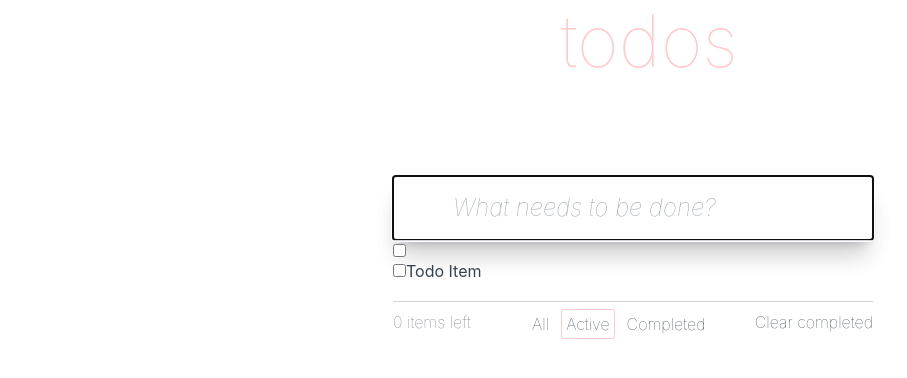
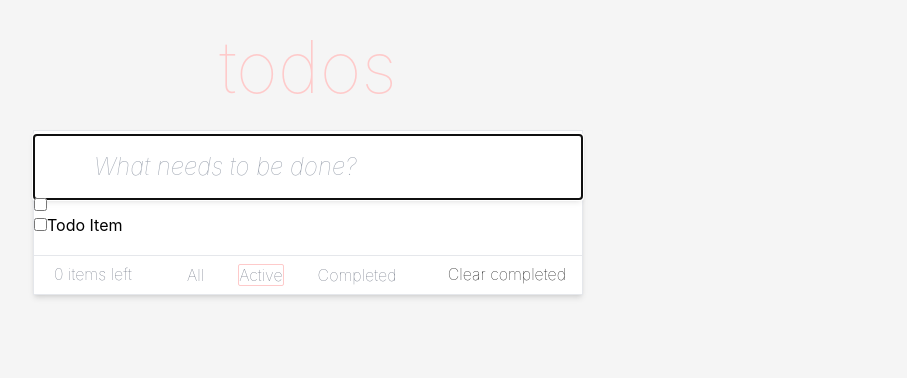
Before and after one commit to spolice0324/Todo-project, a React (Create React App) app in the folder todo/: page /#/active in a window 1280 px wide. Shown: the top 378 px of the page, without its empty margins (7-914 px from the left). Built offline with nearby package versions, Linux system fonts and the light colour scheme.

Commit message:
style : main 부분 제외 스타일링 마무리

```diff
--- a/todo/src/components/ToDoApp.js
+++ b/todo/src/components/ToDoApp.js
@@ -4,7 +4,7 @@ import ToDoHeader from "./ToDoHeader";
 
 function ToDoApp() {
   return (
-    <section className="todo-app bg-#fff my-40 mx-130 relative text-base leading-5 text-gray-700 min-w-min max-w-lg mx-auto p-4">
+    <section className="todo-app relative my-[130px] mx-[40px] bg-white text-base leading-5 min-w-[230px] max-w-[550px] shadow-md border-solid border  ">
       <ToDoHeader />
       <ToDoMain />
       <ToDoFooter />
--- a/todo/src/components/ToDoFooter.js
+++ b/todo/src/components/ToDoFooter.js
@@ -1,17 +1,18 @@
 import { NavLink } from "react-router-dom";
 
 export default function ToDoFooter() {
-  const unSelectedStyle = " inline-block pl-3 rounded-sm ";
-  const selectedStyle = "   rounded-sm border border-solid border-red-200 p-1 ";
+  const liStyle =
+    "inline-block mx-4  text-gray-500 font-thin rounded-sm border border-transparent hover:border-gray-200 ";
+  const selectedStyle = "border border-red-200 rounded-sm";
 
   return (
     <>
-      <footer className="footer block footer py-[10px]  h-[20px] text-center border-t border-gray-300 font-thin">
-        <span className="todo-count abosolute float-left text-left text-gray-500 font-thin">
-          <strong className="todo-num  font-thin">0</strong> items left
+      <footer className="footer block p-2 text-center border-t border-solid font-thin">
+        <span className="todo-count relative mx-3 float-left text-left text-gray-500 font-thin">
+          <strong className="todo-num font-thin">0</strong> items left
         </span>
-        <ul className="filters inline-block right-0 left-0 font-thin p-0.5">
-          <li className={unSelectedStyle}>
+        <ul className="filters inline-block right-0 left-0  font-thin  ">
+          <li className={liStyle}>
             <NavLink
               exact={"true"}
               to="/"
@@ -20,7 +21,7 @@ export default function ToDoFooter() {
               All
             </NavLink>
           </li>
-          <li className={unSelectedStyle}>
+          <li className={liStyle}>
             <NavLink
               to="/active"
               className={({ isActive }) => (isActive ? selectedStyle : "")}
@@ -28,17 +29,16 @@ export default function ToDoFooter() {
               Active
             </NavLink>
           </li>
-          <li className={unSelectedStyle}>
+          <li className={liStyle}>
             <NavLink
-              to="/completed
-            "
+              to="/completed"
               className={({ isActive }) => (isActive ? selectedStyle : "")}
             >
               Completed
             </NavLink>
           </li>
         </ul>
-        <button className="clear-complete relative cursor-pointer float-right ">
+        <button className="clear-complete mx-2 cursor-pointer float-right ">
           Clear completed
         </button>
       </footer>
--- a/todo/src/components/ToDoHeader.js
+++ b/todo/src/components/ToDoHeader.js
@@ -1,13 +1,11 @@
-
-
 export default function ToDoHeader() {
   return (
-    <header className="todo-header block shadow-xl">
-      <h1 className="todo-todos absolute block -top-[155px] w-full text-7xl  font-thin text-center text-red-200">
+    <header className="todo-header block ">
+      <h1 className="todo-todos absolute block -top-[100px] w-full text-7xl font-thin text-center text-red-200">
         todos
       </h1>
       <input
-        className="new-todo w-full relative pl-[60px] py-[16px] border-none bg-black bg-opacity-0 shadow-xl italic text-2xl font-thin text-gray-200"
+        className="new-todo w-full relative pl-[60px] py-[16px] border-solid shadow-md inset-y-1 bg-opacity-5 italic text-2xl font-thin text-gray-500"
         placeholder="What needs to be done?"
         autoFocus
       />
--- a/todo/src/components/ToDoMain.js
+++ b/todo/src/components/ToDoMain.js
@@ -3,7 +3,7 @@ import TodoItem from "./TodoItem";
 export default function ToDoMain() {
   return (
     <>
-      <section className="main relative z-2 border-t border-gray-300">
+      <section className="main relative z-2 border-solid ">
         <input id="toggle-all" type="checkbox" className="toggle-all" />
         <label htmlFor="toggle-all" />
         <ul className="todo-list">
--- a/todo/src/index.css
+++ b/todo/src/index.css
@@ -2,8 +2,21 @@
 @tailwind components;
 @tailwind utilities;
 
+html {
+  box-sizing: border-box;
+  font-size: 16px;
+  background-color: #f5f5f5;
+  -webkit-text-size-adjust: 100%;
+  -webkit-tap-highlight-color: rgba(0, 0, 0, 0);
+}
+
+a:focus,
+a:active,
+a:hover {
+  outline: none;
+}
+
 body {
-  margin: 0;
   font-family: -apple-system, BlinkMacSystemFont, "Segoe UI", "Roboto", "Oxygen",
     "Ubuntu", "Cantarell", "Fira Sans", "Droid Sans", "Helvetica Neue",
     sans-serif;
```
Also changed, not shown: 1 other file (tests, documents, lock files or other folders).
